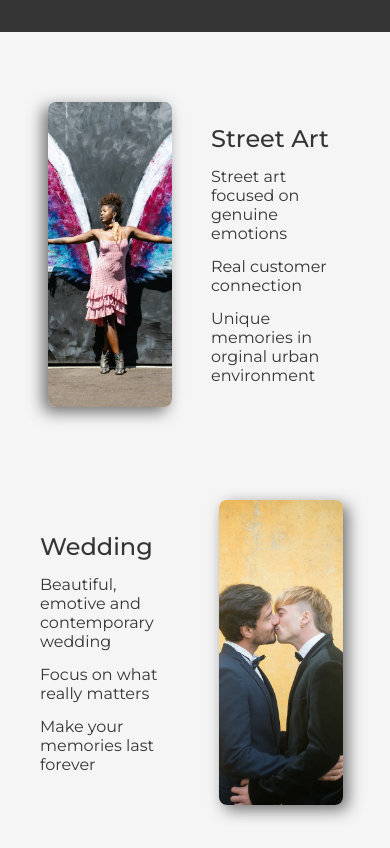
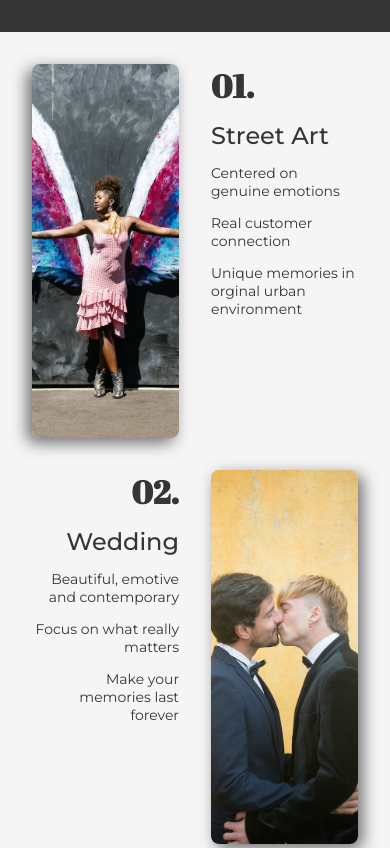
Before and after one commit to SbirLobo/portfolio_project1, a website: page index.html in a window 390 px wide. Shown: the part 4767-5615 px from the top of the page. Drawn offline with Linux system fonts and the light colour scheme; a web font is replaced by a local one.

Commit message:
fixed responsiveness of the services section

```diff
--- a/index.html
+++ b/index.html
@@ -209,36 +209,38 @@
 
       <section class="services" id="services">
         <div class="wrapper">
-          <div class="package package--1">
+          <div class="package--picture">
             <img
               src="./assets/img/mobile/woman-standing-graffiti_640x960.jpg"
+              alt="a woman standing in front of wings in graffiti"
               width="640"
               height="960"
-              alt="a woman standing in front of wings in graffiti"
-              class="package--picture"
             />
-            <div class="package--description package--description-1">
-              <h3>Street Art</h3>
-              <p>Street art focused on genuine emotions</p>
-              <p>Real customer connection</p>
-              <p>Unique memories in orginal urban environment</p>
-            </div>
           </div>
 
-          <div class="package package--2">
+          <div class="package--description">
+            <div class="decorate">01.</div>
+            <h3>Street Art</h3>
+            <p>Centered on genuine emotions</p>
+            <p>Real customer connection</p>
+            <p>Unique memories in orginal urban environment</p>
+          </div>
+
+          <div class="package--description">
+            <div class="decorate">02.</div>
+            <h3>Wedding</h3>
+            <p>Beautiful, emotive and contemporary</p>
+            <p>Focus on what really matters</p>
+            <p>Make your memories last forever</p>
+          </div>
+
+          <div class="package--picture">
             <img
               src="./assets/img/mobile/couple-kissing_640x959.jpg"
+              alt="a couple kissing"
               width="640"
               height="959"
-              alt="a couple kissing"
-              class="package--picture"
             />
-            <div class="package--description package--description-2">
-              <h3>Wedding</h3>
-              <p>Beautiful, emotive and contemporary wedding</p>
-              <p>Focus on what really matters</p>
-              <p>Make your memories last forever</p>
-            </div>
           </div>
         </div>
       </section>
--- a/style.css
+++ b/style.css
@@ -22,12 +22,13 @@
   --font-family-body: "Montserrat", sans-serif;
   --font-family-signature: "Cherish", cursive;
 
-  --font-size-body: 1rem;
   --font-size-h1: clamp(2rem, 8vw, 5rem);
   --font-size-h2: 1.5rem;
   --font-size-h3: 1.5rem;
+  /* --font-size-body: 1rem; */
+  --font-size-body: clamp(0.875rem, 2vw, 1.125rem);
+  --font-size-body-small: 0.875rem;
   --font-size-signature: 2rem;
-  --font-size-body-small: 0.875rem;
 
   --font-weight-bold: 700;
   --font-weight-medium: 500;
@@ -331,8 +332,10 @@ header {
 \* ______________________________________________________________________ */
 .services {
   height: 100vh;
-  display: grid;
-  place-items: center;
+
+  display: flex;
+  justify-content: center;
+  align-items: center;
 }
 
 .wrapper {
@@ -340,48 +343,41 @@ header {
   width: 100%;
 
   display: grid;
-  grid-template-columns: 1fr;
-  grid-template-rows: repeat(2, 1fr);
-  gap: var(--gap);
+  grid-template-columns: repeat(2, 1fr);
+  grid-template-rows: repeat(2, calc(50% - calc(2 * var(--gap)) / 2));
+  gap: calc(2 * var(--gap));
 }
 
-.package {
+.package--picture img {
   height: 100%;
   width: 100%;
-
-  display: grid;
-  grid-template-columns: repeat(2, 1fr);
-  gap: var(--gap);
-  place-items: center;
-}
-
-.package--picture {
-  height: 80%;
-  width: 80%;
   object-fit: cover;
 
   border-radius: var(--border-radius);
 }
 
-.package--description {
-  padding: var(--padding);
-
-  display: flex;
-  flex-direction: column;
-  justify-content: flex-start;
-  gap: calc(0.875 * var(--gap));
-}
-
-.package--description-2 {
-  order: -1;
-}
-
-.package--1 .package--picture {
+.wrapper :first-child.package--picture img {
   box-shadow: -5px 5px 15px var(--color-shadow);
 }
 
-.package--2 .package--picture {
+.wrapper :last-child.package--picture img {
   box-shadow: 5px 5px 15px var(--color-shadow);
+}
+
+.package--description {
+  display: flex;
+  flex-direction: column;
+  gap: 1em;
+}
+
+.wrapper :nth-child(3).package--description {
+  text-align: right;
+}
+
+.package--description .decorate {
+  font-weight: var(--font-weight-bold);
+  font-family: var(--font-family-heading);
+  font-size: var(--font-size-h1);
 }
 
 /* ______________________________________________________________________ *\
@@ -499,10 +495,13 @@ header {
   \* ____________________________________________ */
   :root {
     /* FONTS */
-    --font-size-body: 1.25rem;
-    --font-size-h1: 5rem;
+    /* --font-size-body: 1.25rem; */
+    --font-size-body: clamp(1rem, 2vw, 1.25rem);
+    /* --font-size-h1: 5rem; */
+    --font-size-h1: clamp(2rem, 8vw, 5rem);
     --font-size-h2: 4rem;
-    --font-size-h3: 3rem;
+    /* --font-size-h3: 3rem; */
+    --font-size-h3: clamp(2rem, 2.2vw, 3rem);
     --font-size-signature: 3rem;
     --font-size-body-small: 1rem;
 
@@ -516,6 +515,7 @@ header {
     $BASE
   \* ____________________________________________ */
   section:not(.hero),
+  section:not(.services),
   .footer {
     padding: calc(10 * var(--padding));
   }
@@ -525,6 +525,7 @@ header {
   \* ____________________________________________ */
   .btn {
     padding-inline: calc(6 * var(--padding));
+    white-space: nowrap;
   }
 
   .icon--default,
@@ -591,7 +592,7 @@ header {
   \* ____________________________________________ */
   .about {
     flex-direction: row;
-    gap: calc(4 * var(--gap));
+    gap: calc(8 * var(--gap));
   }
 
   .about--picture {
@@ -684,52 +685,58 @@ header {
   /* ____________________________________________ *\
     $SERVICES
   \* ____________________________________________ */
-  .services {
-    height: 100vh;
-    display: grid;
-    place-items: center;
+  section.services {
+    padding: calc(5 * var(--padding)) calc(10 * var(--padding));
+    --gap: clamp(8px, 2vh, 24px);
   }
 
-  .wrapper {
-    /* background-color: lightcoral; */
-
-    grid-template-columns: repeat(2, 1fr);
-    grid-template-rows: 1fr;
-    gap: 0;
+  .services p {
+    font-size: var(--font-size-body);
   }
 
-  .package {
-    /* background-color: lightseagreen; */
-    display: block;
-    display: grid;
-    grid-template-columns: 1fr;
-    grid-template-rows: repeat(2, 1fr);
-    place-content: center;
-    gap: 0;
+  /* .wrapper {
+    gap: var(--gap);
+  } */
+
+  .package--picture img {
+    object-position: 0 40%;
   }
 
   .package--description {
-    padding: 0;
+    gap: var(--gap);
   }
-
-  .package--picture {
-    width: 40%;
-    height: auto;
-  }
-
   /* ____________________________________________ *\
     $CONTACT
   \* ____________________________________________ */
   .contact {
     flex-direction: row;
     justify-content: center;
-    gap: calc(11 * var(--gap));
+    gap: calc(12 * var(--gap));
   }
 
   .contact--card {
-    padding-bottom: calc(6 * var(--padding));
+    /* padding-bottom: calc(6 * var(--padding)); */
+    /* padding-inline: clamp(8px, 2vw, 32px); */
+    padding: 8px clamp(8px, 2vw, 16px) calc(6 * var(--padding));
+    flex-shrink: 0;
   }
 
+  /* .contact--card {
+  padding: calc(2 * var(--padding));
+
+  display: flex;
+  flex-direction: column;
+  align-items: center;
+  justify-content: space-evenly;
+  gap: var(--gap);
+
+  background-color: var(--color-white);
+  border-radius: var(--border-radius);
+
+  color: var(--color-primary);
+  text-align: center;
+  transform: rotate(-10deg);
+} */
   .contact--info {
     display: none;
   }
```
